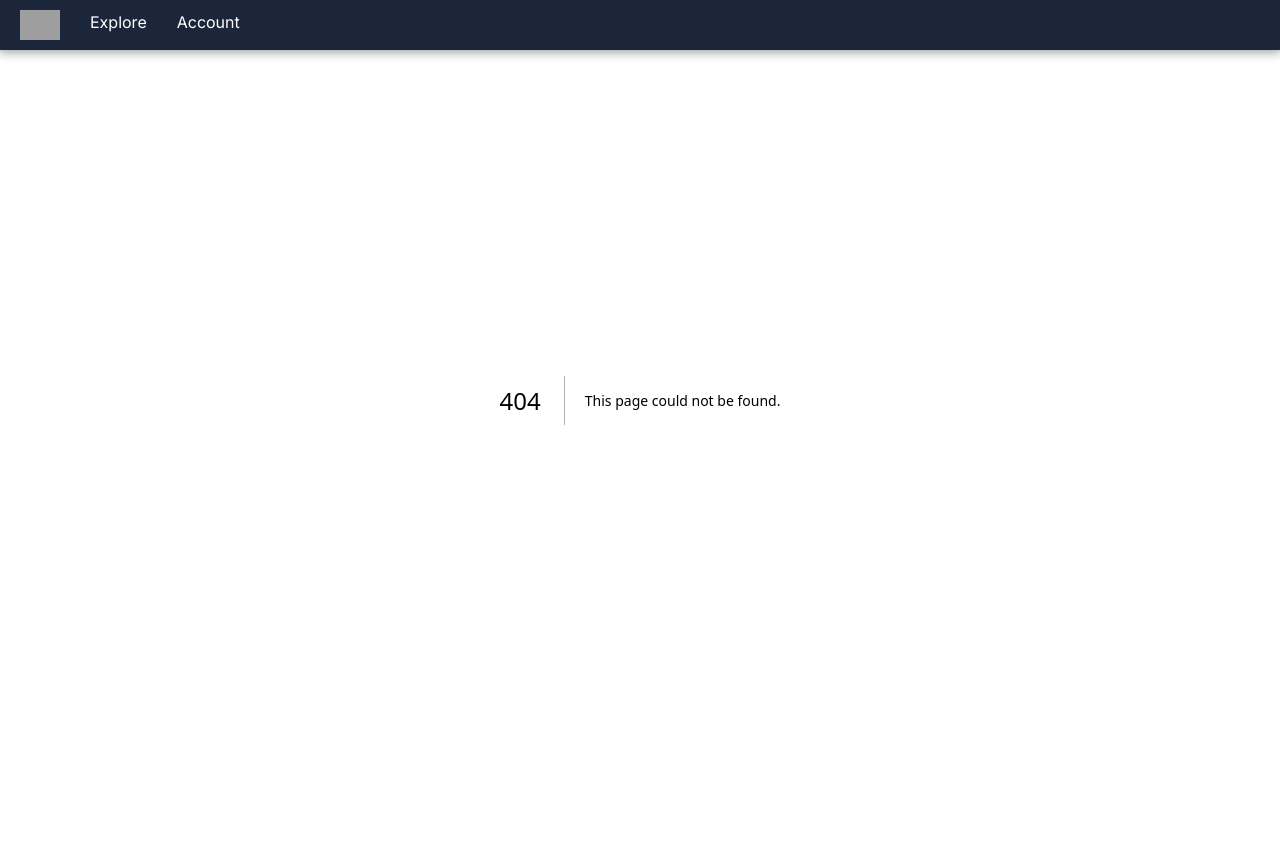
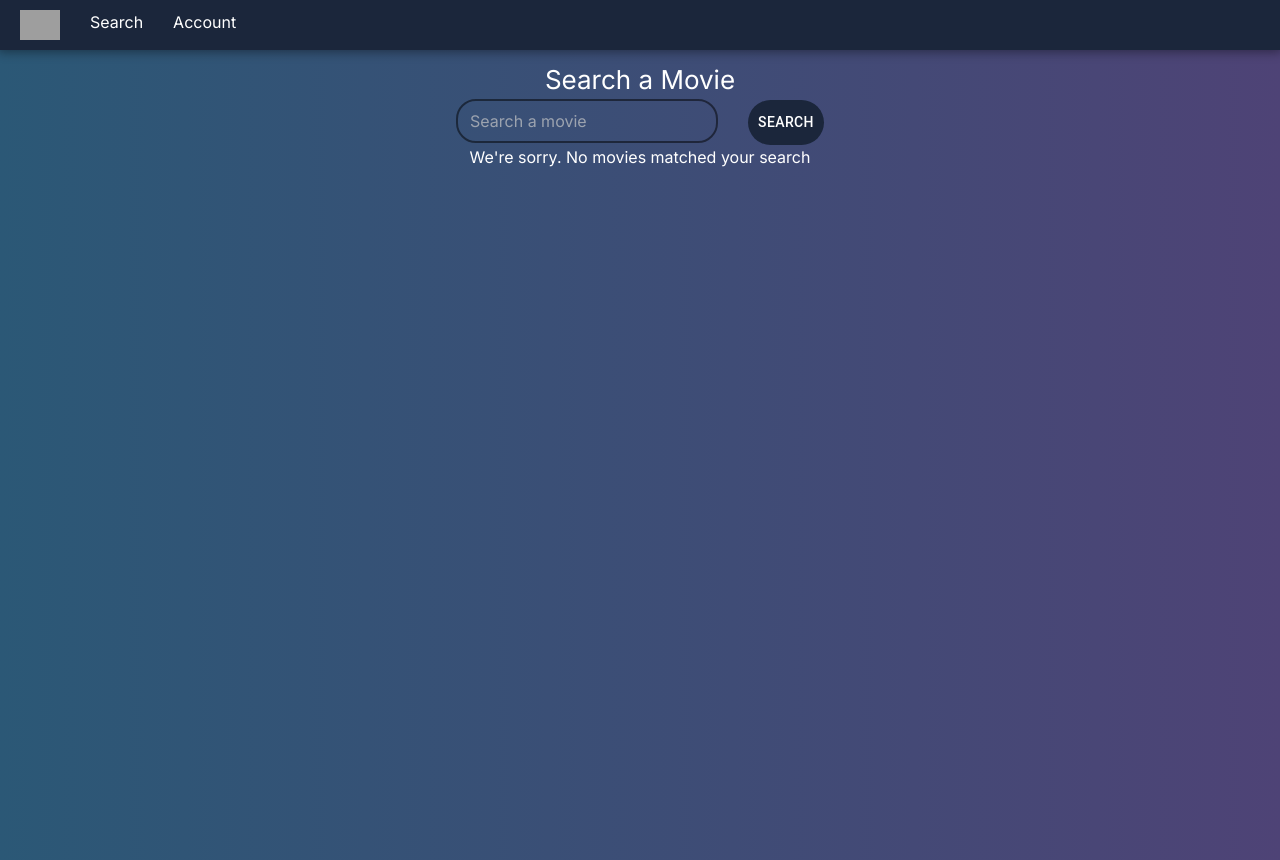
Before and after one commit to sleiderr/wassimovie-front, a Next.js app: page /search in a window 1280 px wide. Before the commit this address had no page. Before the commit the page ends 800 px from the top, so only its background shows below. Built offline with nearby package versions, Linux system fonts and the light colour scheme; grey boxes are pictures that could not be loaded.

Commit message:
Implement Search

```diff
--- a/app/home/components/Movie/movie.css
+++ b/app/home/components/Movie/movie.css
@@ -6,7 +6,7 @@
   margin: 10px;
   overflow: hidden;
   border-radius: 20px;
-
+  background-color: #1b263b;
   box-shadow: 0 0 10px 2px rgba(0, 0, 0, 0.4);
   cursor: pointer;
 }
--- a/app/home/components/Movie/movie.jsx
+++ b/app/home/components/Movie/movie.jsx
@@ -25,11 +25,11 @@ const Movie = ({ movie }) => {
       onMouseLeave={handleMouseLeave}
       onClick={onClick}
     >
-      <img
+      {movie.poster_path && <img
         src={process.env.imdbPhotoURL + movie.poster_path}
         alt={movie.title}
         className="movie-poster"
-      />
+      />}
       <div className={`movie-overlay ${isHovered ? 'visible' : ''}`}>
         <h3 className="movie-title">{movie.title}</h3>
         <p className="movie-release-date">{movie.release_date}</p>
--- a/app/layout.tsx
+++ b/app/layout.tsx
@@ -20,8 +20,8 @@ export default function RootLayout({
           <a href='/'>
             <img style={{height: '30px', width: 'auto'}} src={process.env.logoURL}/>
           </a>
-          <a href='/explore'>
-            Explore
+          <a href='/search'>
+            Search
           </a>
           <a href='/user'>
             Account
--- a/app/movie/[id]/page.tsx
+++ b/app/movie/[id]/page.tsx
@@ -23,7 +23,7 @@ const MoviePage = () => {
     vote_count: 0,
   });
   const [user, setUser] = useState(null)
-  const [rating, setRating] = useState(-1)
+  const [rating, setRating] = useState(null)
 
   const router = useRouter();
 
--- /dev/null
+++ b/app/search/page.css
@@ -0,0 +1,52 @@
+.App {
+  margin-top: 60px;
+  text-align: center;
+}
+
+.App-logo {
+  height: 40vmin;
+  pointer-events: none;
+}
+
+@media (prefers-reduced-motion: no-preference) {
+  .App-logo {
+    animation: App-logo-spin infinite 20s linear;
+  }
+}
+
+.App-header {
+  display: flex;
+  flex-direction: column;
+  align-items: center;
+  justify-content: center;
+  font-size: calc(10px + 2vmin);
+  color: white;
+}
+
+.App-link {
+  color: #61dafb;
+}
+
+@keyframes App-logo-spin {
+  from {
+    transform: rotate(0deg);
+  }
+  to {
+    transform: rotate(360deg);
+  }
+}
+
+input {
+  border: 2px solid rgba(0, 0, 0, 0.5); /* Dark semi-opaque border */
+  border-radius: 20px; /* Rounded sides */
+  background-color: transparent; /* No background color */
+  padding: 8px 12px; /* Adjust padding as needed */
+  color: #fff; /* Text color */
+  outline: none; /* Remove default focus outline */
+}
+
+/* Optional: Add hover and focus styles */
+input:hover,
+input:focus {
+  border-color: rgba(0, 0, 0, 0.8); /* Darker border on hover/focus */
+}
--- /dev/null
+++ b/app/search/page.tsx
@@ -0,0 +1,36 @@
+'use client';
+import './page.css';
+import { useEffect, useState } from 'react';
+import axios from 'axios';
+import MovieGrid from '../home/components/MovieGrid/movieGrid';
+import { Button } from '@mui/material';
+
+function Home() {
+  const [movieName, setMovieName] = useState('');
+  const [movies, setMovies] = useState([]);
+
+
+  let movieList = movies.filter(movie => movie.title.includes(movieName))
+
+  function onSearchClick() {
+    axios
+      .get(`${process.env.backURL}/movie/search`,{params: {title: movieName}})
+      .then((result) => {
+        setMovies(result.data)
+      })
+  }
+
+  return (
+    <div className="App">
+      <header className="App-header">
+        Search a Movie
+      </header>
+      <input value={movieName} onChange={event => setMovieName(event.target.value)} placeholder='Search a movie'/>
+      <Button style={{marginLeft:"30px", backgroundColor:"#1b263b", color:"white", borderRadius:"30px", padding: "10px"}} onClick={onSearchClick}>Search</Button>
+      <MovieGrid movies={movieList} />
+      {movieList.length == 0 && <p>We're sorry. No movies matched your search</p>}
+    </div>
+  );
+}
+
+export default Home;
```
